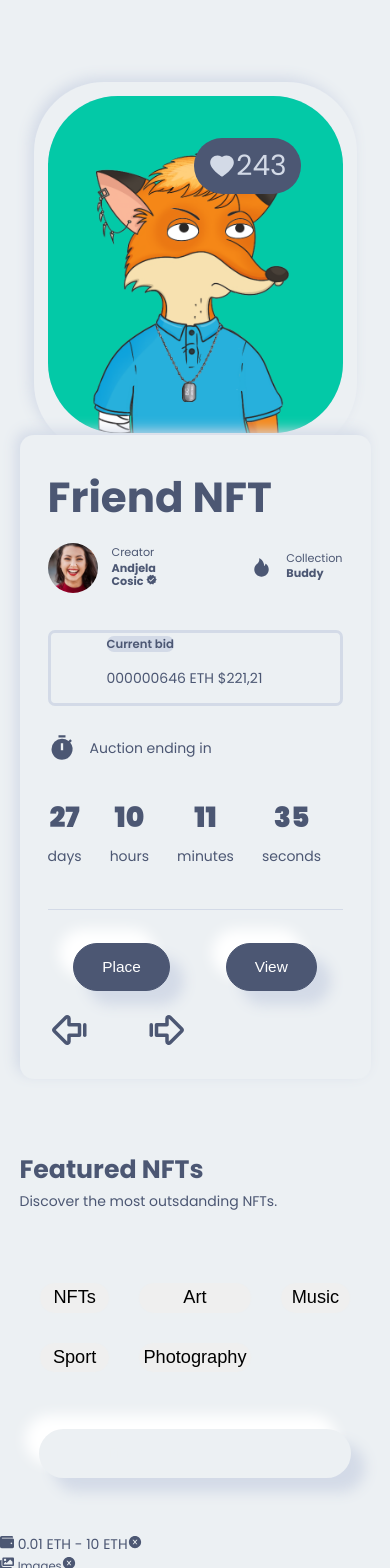
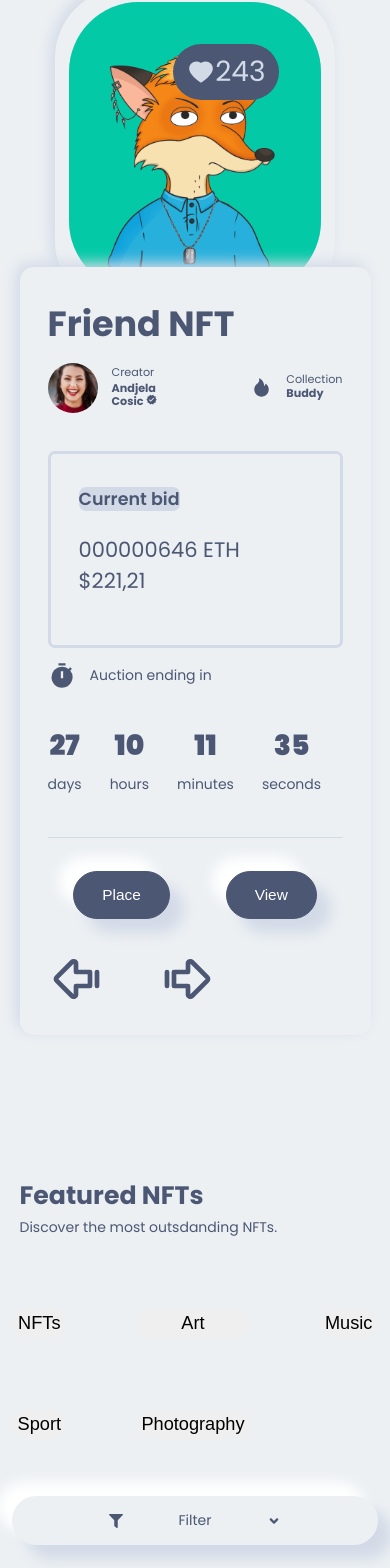
Before and after one commit to MarePet/nft-marketplace-template, a Next.js app: page / in a window 390 px wide. Shown: the part 1616-3184 px from the top of the page. Built offline with nearby package versions, Linux system fonts and the light colour scheme.

Commit message:
Dodata Filter komponenta

```diff
--- a/components/BigNFTSlider/BigNFTSlider.jsx
+++ b/components/BigNFTSlider/BigNFTSlider.jsx
@@ -97,7 +97,7 @@ const BigNFTSlider = () => {
         <div className={Style.BigNFTSlider}>
             <div className={Style.BigNFTSlider_Box}>
                 <div className={Style.BigNFTSlider_Box_Left}>
-                    <h2>{sliderData[idNumber].title}</h2>
+                    <div className={Style.BigNFTSlider_Box_Left_Title}><h2>{sliderData[idNumber].title}</h2></div>
                     <div className={Style.BigNFTSlider_Box_Left_Creator}>
                         <div className={Style.BigNFTSlider_Box_Left_Creator_Profile}>
                             <Image className={Style.BigNFTSlider_Box_Left_Creator_Profile_Img}
--- a/components/BigNFTSlider/BigNFTSlider.module.css
+++ b/components/BigNFTSlider/BigNFTSlider.module.css
@@ -2,20 +2,21 @@
     margin: 0 auto;
     width: 70%;
     padding-block: 5rem;
+    padding-bottom: 10rem;
     display: grid;
     grid-template-columns: repeat(15,1fr);
     align-items: center;
 }
 
 .BigNFTSlider_Box_Left{
-    grid-column: 1/7;
+    grid-column: 1/8;
     grid-row: 1/ -1;
     background-color: var(--main-bg-color);
     box-shadow: var(--box-shadow-2);
     border-radius: 1rem;
     padding: 2rem;
     z-index: 1111111111111111111;
-    height: 90vh;
+    height: 100%;
 
 }
 
@@ -25,15 +26,17 @@
 }
 
 .BigNFTSlider_Box_Right{
-    grid-column: 6/-1;
-    grid-row: 2/-1;
+    grid-column: 5/-1;
+    grid-row: 1/-1;
+    justify-self: center;
     padding: 1rem;
     background-color: var(--main-bg-color);
     border-radius: 5rem;
     box-shadow: var(--box-shadow-2);
-    width: 90%;
+    width: 70%;
     z-index: 1111111111;
 }
+
 
 .BigNFTSlider_Box_Left_Creator{
     display: grid;
@@ -52,7 +55,7 @@
 
 .BigNFTSlider_Box_Left_Creator_Profile_Info{
     line-height: 1;
-    font-size: 0.9rem;
+    font-size: 1.1rem;
 }
 
 .BigNFTSlider_Box_Left_Creator_Profile_Info p{
@@ -63,7 +66,8 @@
 .BigNFTSlider_Box_Left_Creator_Collection{
     display: flex;
     align-items: center;
-    gap:1rem;
+    gap: 1rem;
+    font-size: 1.2rem;
 }
 
 .BigNFTSlider_Box_Left_Creator_Collection_Icon{
@@ -76,9 +80,11 @@
 
 .BigNFTSlider_Box_Left_Bidding_Box{
     border: 3px solid var(--shadow-dark-color);
-    margin-block: 2rem;
+    margin-block: 2rem auto;
     padding: 0 4rem;
     border-radius: .5rem;
+    font-size: 1.5rem;
+    padding: 2rem;
 }
 
 .BigNFTSlider_Box_Left_Bidding_Box_Auction{
@@ -104,6 +110,7 @@
     text-align: center;
     padding: 1rem 0rem 3rem 0rem;
     border-bottom: 1px solid var(--shadow-dark-color);
+    font-size: 1.2rem;
 }
 
 .BigNFTSlider_Box_Left_Bidding_Box_Timer_Item p {
@@ -123,8 +130,8 @@
     display: flex;
     align-items: center;
     gap:3rem;
-    margin-top: 1rem;
-    font-size: 3rem;
+    margin-top: 2rem;
+    font-size: 4rem;
 }
 .BigNFTSlider_Box_Left_SliderBtn_Icon{
     cursor: pointer;
@@ -166,28 +173,47 @@
     border-radius: 5rem;
 }
 
-@media screen and (max-width: 1024px) {
+@media screen and (max-width: 1200px) {
     .BigNFTSlider_Box{
-        grid-template-columns: repeat(12,1fr);
+        width: 90%;
+        display: flex;
+        align-items: center;
+    }
+    .BigNFTSlider_Box_Left{
+        width: 80vw;
+        height: 100%;
+    }
+
+    .BigNFTSlider_Box_Left_Title{
+        overflow-wrap: break-word;
+    }
+
+    .BigNFTSlider_Box_Right{
+        width: 100%;
     }
 }
 
-@media screen and (max-width: 768px) {
+@media screen and (max-width: 836px) {
+
     .BigNFTSlider_Box{
-        width: 90%;
-        margin: 0 auto;
-        padding-top: 30rem;
-        grid-template-columns: 1fr;
-        gap: 1rem;
+       display: grid;
+       grid-template-rows: repeat(2,1fr);
+       grid-template-columns: 1fr;
+       justify-items: center;
+       margin-top: 28rem;
+       width: 70%;
+       height: 80%;
     }
     .BigNFTSlider_Box_Left{
-        height: 100%;
+        width: 100%;
         padding: 2rem;
     }
 
    .BigNFTSlider_Box_Right{
-        margin-top: -70rem;
-        width: 100%;
+        margin-top: -105rem;
+        grid-column: 1/-1;
+        grid-row: 2/-1;
+        width: 80%;
     }
     .BigNFTSlider_Box_Left_Creator{
         gap: 5rem;
@@ -213,3 +239,53 @@
         font-size: 1rem;
     }
 }
+
+@media screen and (max-width: 580px) {
+
+    .BigNFTSlider_Box{
+       display: grid;
+       grid-template-rows: repeat(2,1fr);
+       grid-template-columns: 1fr;
+       justify-items: center;
+       margin-top: 20rem;
+       width: 90%;
+    }
+    .BigNFTSlider_Box_Left{
+        width: 100%;
+        padding: 2rem;
+    }
+
+   .BigNFTSlider_Box_Right{
+        margin-top: -99rem;
+        grid-column: 1/-1;
+        grid-row: 2/-1;
+        width: 80%;
+    }
+    .BigNFTSlider_Box_Left_Creator{
+        gap: 5rem;
+        grid-template-columns: 1.8fr 1fr;
+    }
+    .BigNFTSlider_Box_Left_SliderBtn{
+        gap: 4rem;
+    }
+
+    .BigNFTSlider_Box_Left_Title h2{
+        font-size: 2.5rem;
+    }
+
+    .BigNFTSlider_Box_Left_Creator_Profile_Info{
+        font-size: .8rem;
+    }
+    .BigNFTSlider_Box_Left_Creator_Collection_Icon{
+        font-size: 1.5rem;
+    }
+    .BigNFTSlider_Box_Left_Creator_Collection_Info{
+        font-size: .8rem;
+    }
+    .BigNFTSlider_Box_Left_Bidding_Box_Timer{
+        gap:2rem;
+    }
+    .BigNFTSlider_Box_Left_Bidding_Box_Timer_Item{
+        font-size: 1rem;
+    }
+}
--- a/components/Filter/Filter.jsx
+++ b/components/Filter/Filter.jsx
@@ -83,7 +83,7 @@ const Filter = () => {
                     <div className={Style.Filter_Box_Items}>
                         <div className={Style.Filter_Box_Items_Box}>
                             <div className={Style.Filter_Box_Items_Box_Item}>
-                                <FaWallet /> <span>0.01 ETH - 10 ETH</span>
+                                <FaWallet /> <span>10 ETH</span>
                                 <AiFillCloseCircle />
                             </div>
                         </div>
--- a/components/Filter/Filter.module.css
+++ b/components/Filter/Filter.module.css
@@ -4,7 +4,7 @@
 }
 
 .Filter_Box{
-    width: 80%;
+    width: 90%;
     margin: 0 auto;
     display: flex;
     align-items: center;
@@ -14,6 +14,7 @@
 
 .Filter_Box_Left{
     display: flex;
+    width: 80%;
     gap: 5rem;
 }
 .Filter_Box_Left button{
@@ -31,7 +32,8 @@
     border: 1px solid var(--icon-color);
     padding: 1rem 2rem;
     border-radius: 2rem;
-    color: var(--main-bg-color);
+    color: var(--icons-color);
+    background-color: var(--main-bg-color);
     box-shadow: var(--box-shadow);
     cursor: pointer;
     display: flex;
@@ -41,9 +43,44 @@
 }
 
 .Filter_Box_Left button:hover{
-    border: 1px solid var(--icon-color);
+    border: 1px solid var(--icons-color);
     color: var(--icon-color);
     box-shadow: var(--box-shadow);
+}
+
+.Filter_Box_Items{
+    margin: 0 auto;
+    padding: 0 0;
+    display: flex;
+    align-items: center;
+    justify-content: center;
+    gap: 2rem;
+}
+
+.Filter_Box_Items_Box{
+    padding: 1rem;
+}
+
+.Filter_Box_Items_Box_Item{
+    background-color: var(--icons-color);
+    padding: .5rem 1rem;
+    border-radius: 2rem;
+    color: var(--main-bg-color);
+    cursor: pointer;
+    display: flex;
+    align-items: center;
+    gap: 1rem;
+}
+
+.Filter_Box_Items_Box_Item_Trans{
+    display: flex;
+    align-items: center;
+    border: 1px solid var(--icons-color);
+    border-radius: 2rem;
+    padding: .5rem;
+    gap: .5rem;
+    font-weight: 500;
+    cursor: pointer;
 }
 
 
@@ -55,7 +92,6 @@
     .Filter_Box_Left{
         display: grid;
         grid-template-columns: repeat(3,1fr);
-        gap: 2rem;
     }
 
     .Filter_Box_Left button{
@@ -64,4 +100,89 @@
     .Filter_Box_Right_Box{
         margin: 0;
     }
+
+    .Filter_Box_Items_Box_Item_Trans{
+        border: 1px solid var(--icons-color);
+        color: var(--icons-color);
+        padding: .5rem 1rem;
+        border-radius: 2rem;
+        cursor: pointer;
+        display: flex;
+        align-items: center;
+        gap: .5rem;
+    }
+
+    .Filter_Box_Items{
+        display: grid;
+        grid-template-columns: repeat(2,1fr);
+
+    }
+
+    .Filter_Box_Right_Box{
+        display: flex;
+        align-items: center;
+        justify-content: center;
+        gap: 4rem;
+        padding-inline: 2rem;
+    }
+
+    .Filter_Box_Items_Box_Item{
+        justify-content: space-between;
+    }
+
+    .Filter_Box_Items_Box_Item_Trans{
+        justify-content: space-between;
+    }
 }
+
+@media screen and (min-width: 427px) and (max-width:950px) {
+    .Filter_Box{
+        display: grid;
+        gap: 3rem;
+    }
+    .Filter_Box_Left{
+        display: grid;
+        grid-template-columns: repeat(3,1fr);
+        gap: 3rem;
+    }
+
+    .Filter_Box_Left button{
+        padding: 0.3rem;
+    }
+    .Filter_Box_Right_Box{
+        margin: 0;
+    }
+
+    .Filter_Box_Items_Box_Item_Trans{
+        border: 1px solid var(--icons-color);
+        color: var(--icons-color);
+        padding: .5rem 1rem;
+        border-radius: 2rem;
+        cursor: pointer;
+        display: flex;
+        align-items: center;
+        gap: .5rem;
+    }
+
+    .Filter_Box_Items{
+        width: 80%;
+        display: grid;
+        grid-template-columns: repeat(2,1fr);
+    }
+
+    .Filter_Box_Right_Box{
+        display: flex;
+        align-items: center;
+        justify-content: center;
+        gap: 4rem;
+        padding-inline: 2rem;
+    }
+
+    .Filter_Box_Items_Box_Item{
+        justify-content: space-between;
+    }
+
+    .Filter_Box_Items_Box_Item_Trans{
+        justify-content: space-between;
+    }
+}
```
